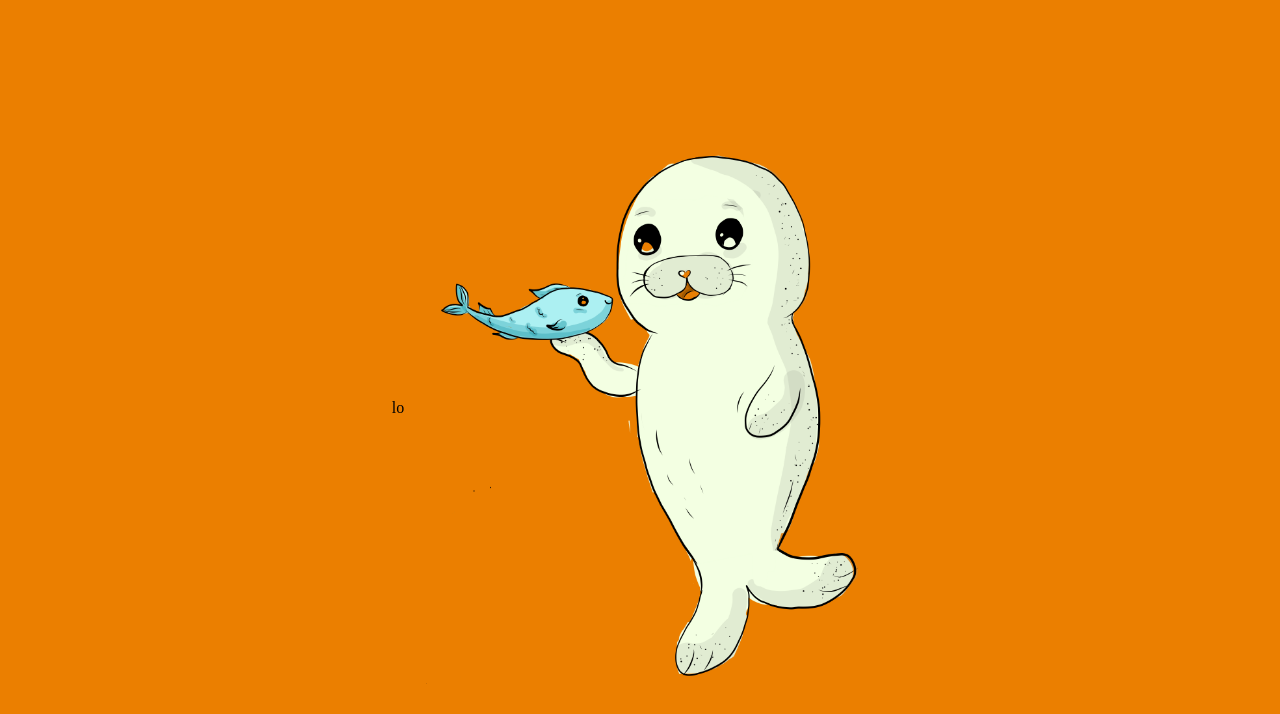
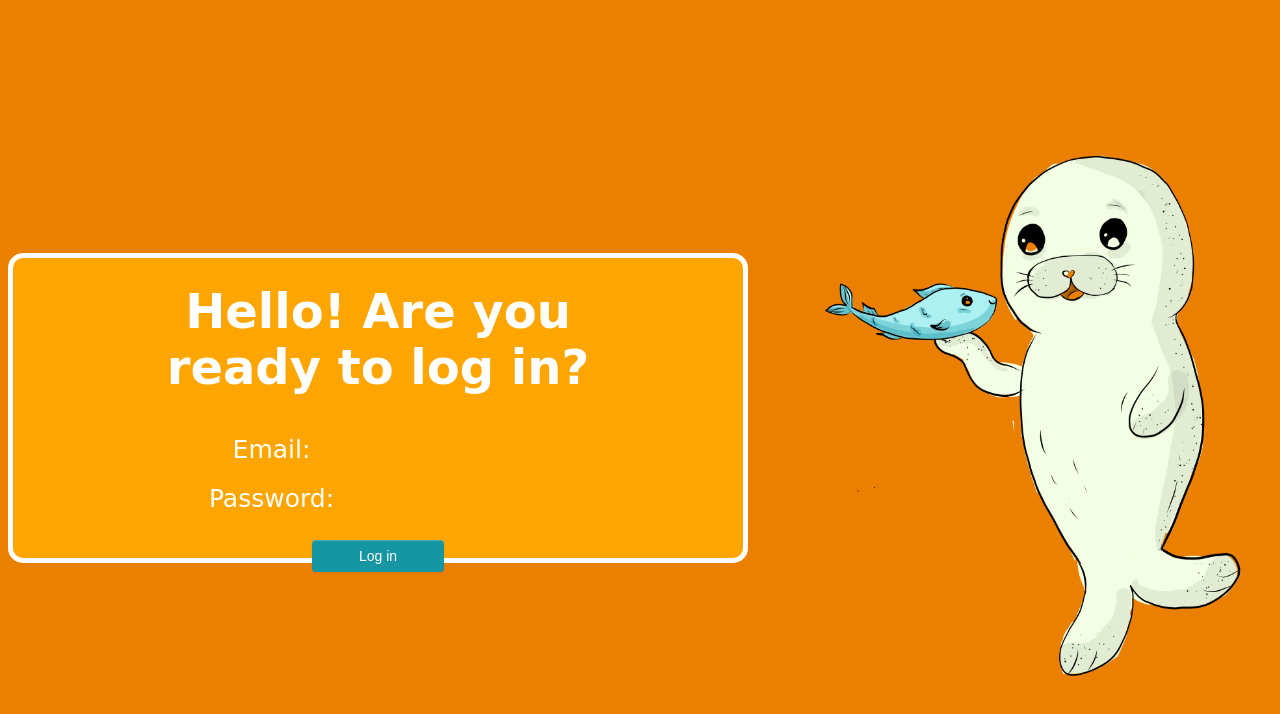
Before and after one commit to YehorPytometsNure/NoteProject, a website: page markup/login-form.html in a window 1280 px wide. Drawn offline with Linux system fonts and the light colour scheme.

Commit message:
Fix login form markup

```diff
--- a/markup/login-form.html
+++ b/markup/login-form.html
@@ -10,7 +10,18 @@
 <div class="application">
     <div class="bottom side">
         <div class="content">
-            lo
+            <form class="left side">
+                <div class="header">Hello! Are you ready to log in?</div>
+                <div>
+                    <label for="email-input">Email:</label>
+                    <input id="email-input" type="email">
+                </div>
+                <div>
+                    <label for="password-input">Password:</label>
+                    <input id="password-input" type="password">
+                </div>
+                <a class="buttons" href='login-success.html'>Log in</a>
+            </form>
             <img class="right side" src="images/tutorial.png" alt="Mascot">
         </div>
     </div>
```
